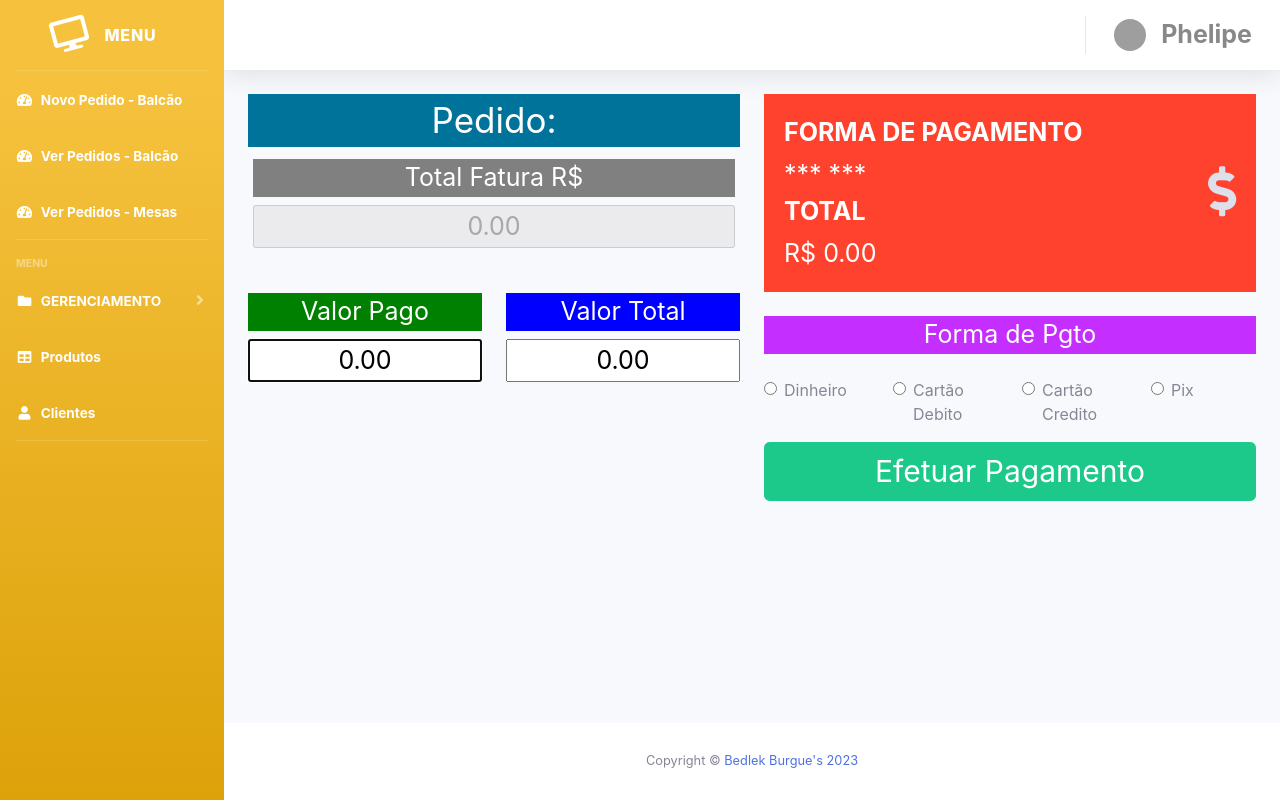
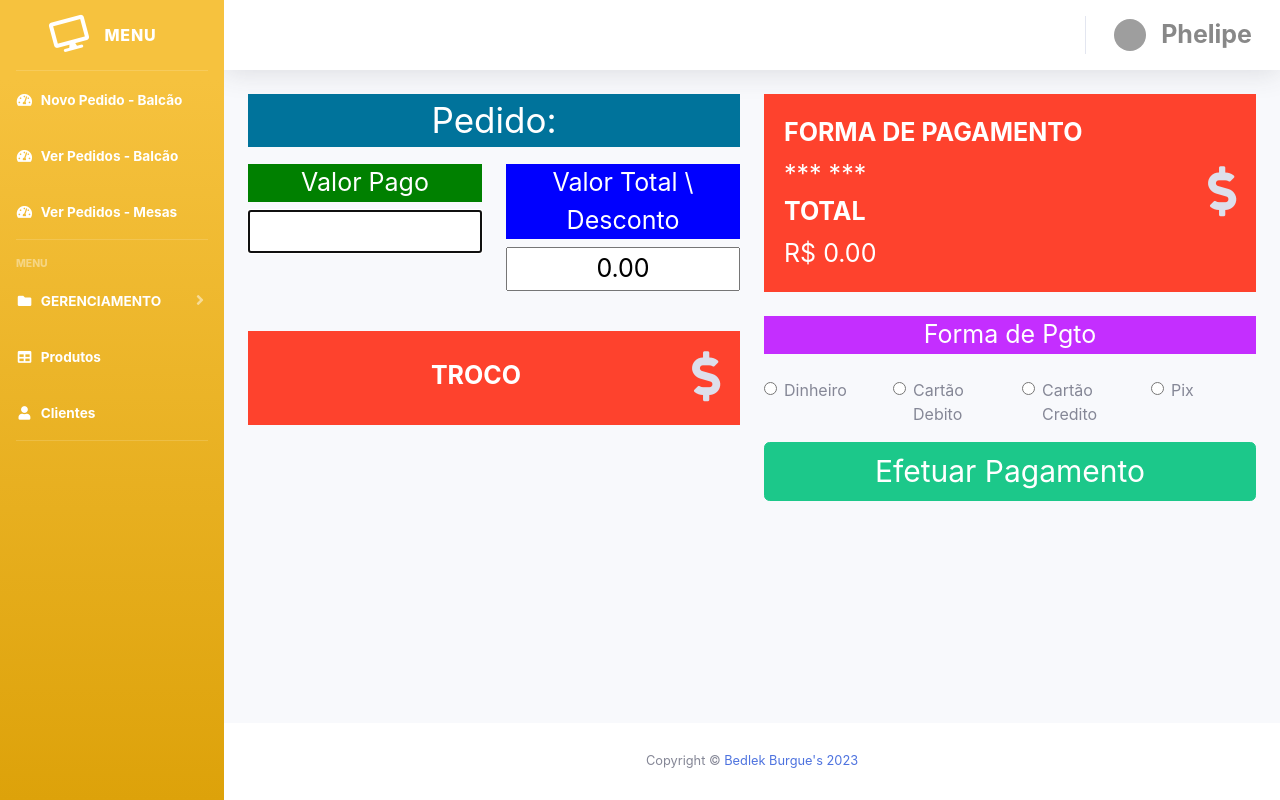
Before and after one commit to phelipe-cyber/bedlequeburgues, a PHP site: the page made by pdv/mvc/views/fecha_comanda.php in a window 1280 px wide. Run offline with PHP 8.4, Linux system fonts and the light colour scheme; the template is opened without the code that fills it, so the values that code supplies are empty; a user stored in the database is signed in; data comes from the database, SQL or seed files in the repository; a stand-in replaces the project's code that opens the database connection; grey boxes are pictures that could not be loaded.

Commit message:
desconto

```diff
--- a/pdv/mvc/views/fecha_comanda.php
+++ b/pdv/mvc/views/fecha_comanda.php
@@ -34,12 +34,13 @@
 
   			<label for="recipient-name" class="col-xl-12 text-center" style="font-size: 35px; background: #00739b; color: white; padding: 0%; ">Pedido: <?php echo $id; ?></label>
   			<div class="row" style="padding: 1%;">
-  				<div class="form-group col-md-12">
+  				<!-- <div class="form-group col-md-12">
   					<label for="recipient-name" class="col-xl-12 text-center" style="font-size: 25px; background: gray; color: white; ">Total Fatura R$ </label>
   					<input style="font-size: 25px" class="col-xl-12 col-md-6 mb-4 text-center" type="reset" name="pagamento" value="<?php echo number_format($total, 2); ?>" disabled>
   					<input type="hidden" name="total" id="total" value="<?php echo $total; ?>">
   					<input type="hidden" name="id" id="id" value="<?php echo $id; ?>">
-  				</div>
+  				</div> -->
+				  <input type="hidden" name="total" id="total" value="<?php echo $total; ?>">
 
   			</div>
 
@@ -87,21 +88,22 @@
 
   				<div id="valor_pago_style" class="form-group col-md-6" style="display: block;" >
   					<label for="recipient-name" class="col-xl-12 text-center" style="font-size: 25px; background: green; color: white; ">Valor Pago</label>
-  					<input autofocus required name="valor_pago" id="valor_pago" style="font-size: 25px" class="col-xl-12 col-md-6 mb-4 text-center" type="text" name="pagamento" value="<?php echo number_format($total, 2); ?>">
+  					<input autofocus required name="valor_pago" id="valor_pago" style="font-size: 25px" class="col-xl-12 col-md-6 mb-4 text-center" type="text" name="pagamento" value="">
   				</div>
 
   				<script>
   					$(document).ready(function() {
 
-  						$("#valor_pago").on('keydown', function(event) {
-
-  							if (event.keyCode === 9 || event.keyCode === 13) {
+  						$("#valor_pago").on('keyup', function(event) {
+								// console.log(event);
+  							// if (event.keyCode === 9 || event.keyCode === 13) {
 
   								var valor_pago = document.getElementById("valor_pago").value;
 
   								var valor_frete = document.getElementById("valor_frete").value;
 
   								var total = document.getElementById("total").value;
+								//   console.log(valor_pago);
 
   								if (valor_frete == "") {
   									valor_frete = "0.00";
@@ -111,13 +113,16 @@
 
   									var total = (parseFloat(tarifa) - parseFloat(taxa));
 
-  									var arredonda = (Math.round(total * 100)) / 100;
-  									// console.log(arredonda);
+  									var arredonda = "R$ " + (Math.round(total * 100)) / 100;
+  									console.log(arredonda);
 
-  									var valor_pago = document.getElementById("troco").innerHTML = "R$ " + arredonda;
-
-  									document.getElementById('troco_display').style = 'display:block';
-
+									  if(valor_pago == '' || arredonda == 'NaN' ){
+											arredonda = null;
+											document.getElementById("troco").innerHTML =  null;
+										}else{
+											document.getElementById("troco").innerHTML =  arredonda;
+										}
+											document.getElementById('troco_display').style = 'display:block';
 
   								} else {
   									var valor_frete = document.getElementById("valor_frete").value;
@@ -126,30 +131,31 @@
   									var taxa = (valor_frete.replace(",", "."));
   									var total = (parseFloat(tarifa) - parseFloat(taxa));
 
-  									var arredonda = (Math.round(total * 100)) / 100;
+  									var arredonda = "R$ " + (Math.round(total * 100)) / 100;
   									// console.log(arredonda);
+									  if(valor_pago == '' || arredonda == 'NaN' ){
+											arredonda = null;
+											document.getElementById("troco").innerHTML =  null;
+										}else{
+											document.getElementById("troco").innerHTML =  arredonda;
+										}
+											document.getElementById('troco_display').style = 'display:block';
+  									};
 
-  									var valor_pago = document.getElementById("troco").innerHTML = "R$ " + arredonda;
-
-  									document.getElementById('troco_display').style = 'display:block';
-  								};
-
-
-
-  							};
+  							// };
 
   						});
   					});
   				</script>
 
   				<div id="valor_pago_style_total" class="form-group col-md-6">
-  					<label for="recipient-name" class="col-xl-12 text-center" style="font-size: 25px; background: blue; color: white; ">Valor Total</label>
+  					<label for="recipient-name" class="col-xl-12 text-center" style="font-size: 25px; background: blue; color: white; ">Valor Total \ Desconto</label>
   					<input autofocus name="valor_pago" id="valor_frete" style="font-size: 25px" class="col-xl-12 col-md-6 mb-4 text-center" type="text" name="pagamento" value="<?php echo number_format($total, 2); ?>">
   				</div>
 
   			</div>
 
-  			<div id="troco_display" class="row" style="display: none;">
+  			<div id="troco_display" class="row" style="display: block;">
 
   				<div class="col-xl-12 col-md-6 mb-4">
   					<div style="font-size: 25px; background: #fe422d; color: white;">
```
Also changed, not shown: pdv/mvc/views/persistir_fechamento.php (+4 -4 lines).
